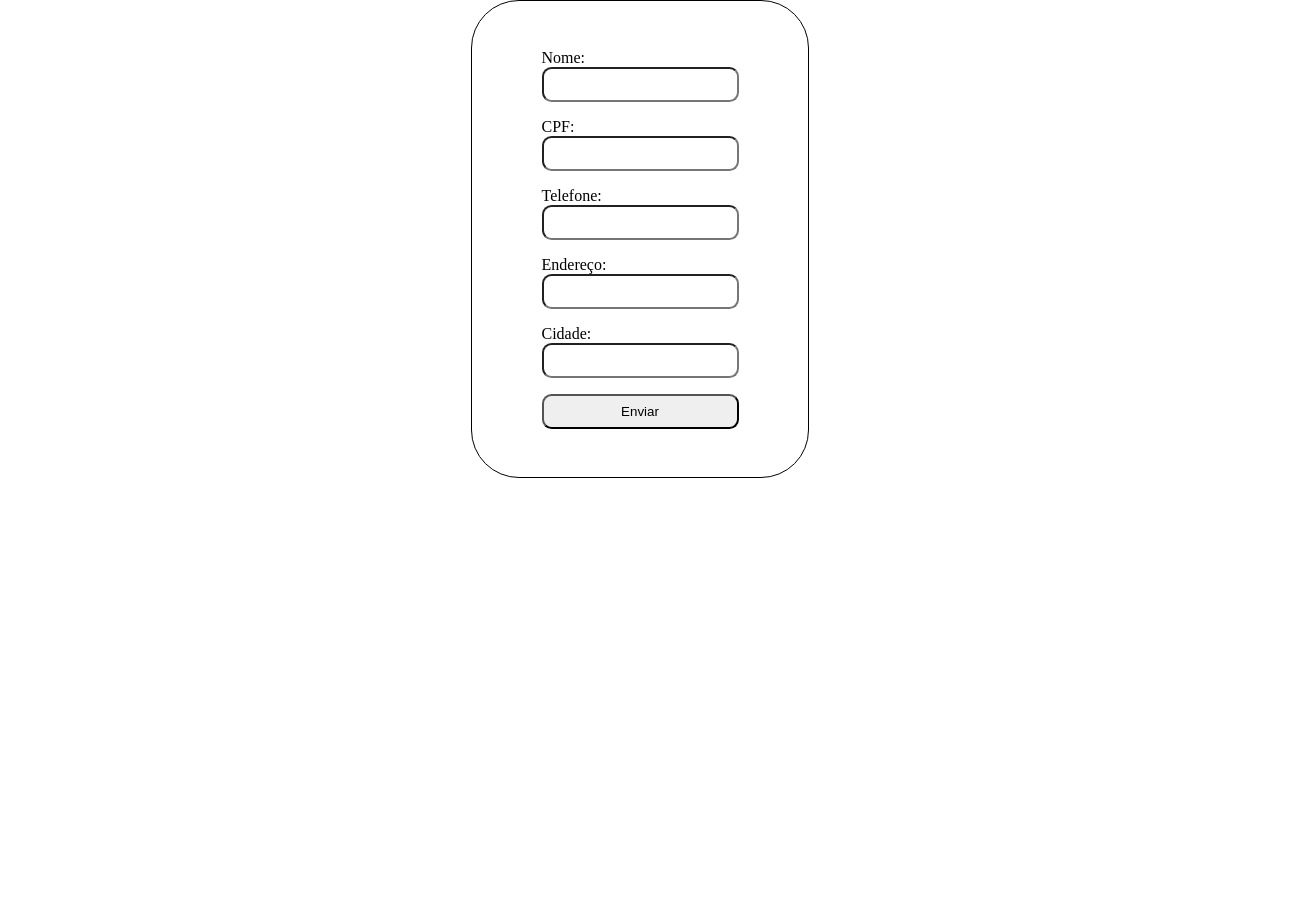
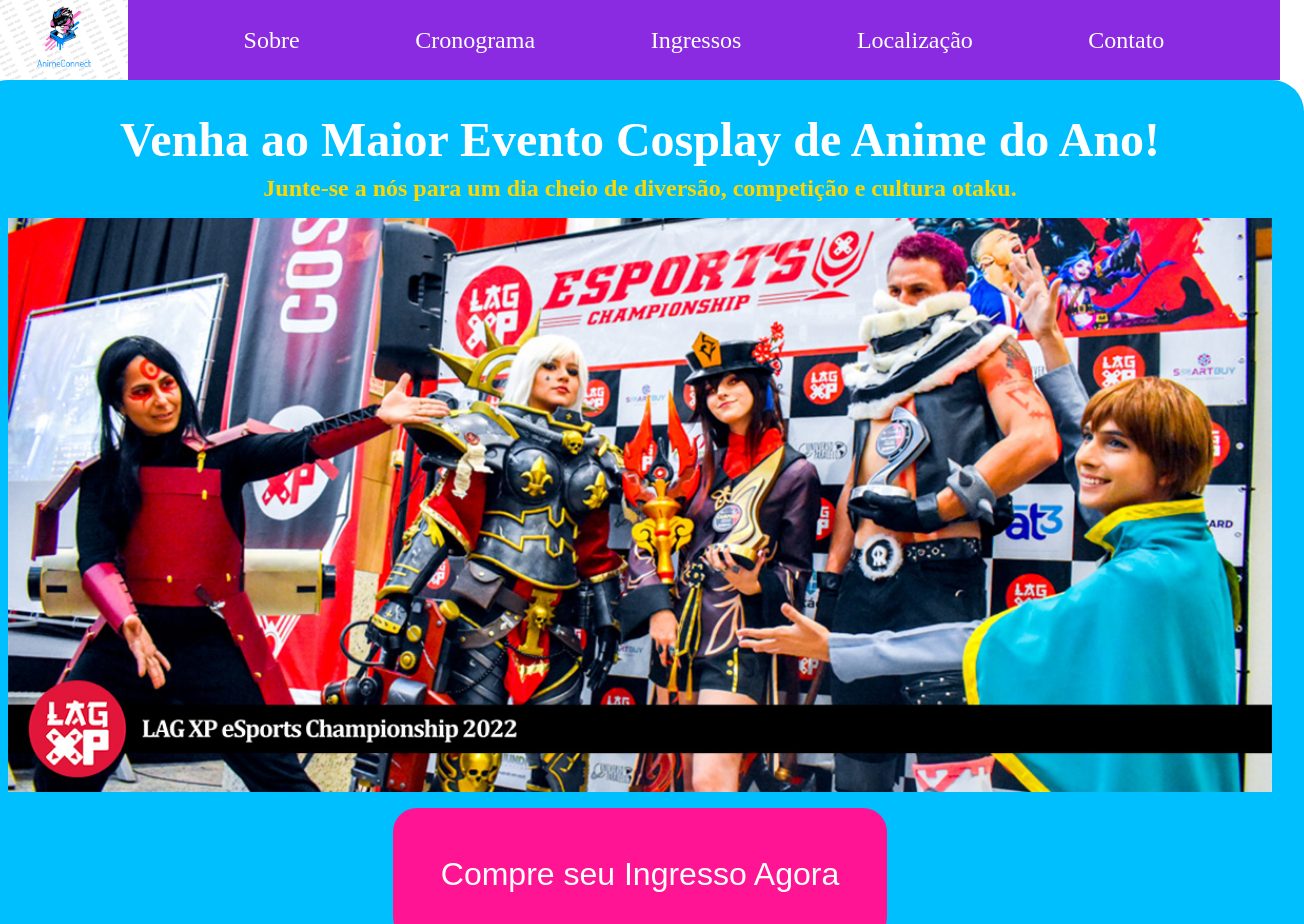
Before and after one commit to denerbatista/landing, a React (Vite) app: page / in a window 1280 px wide. Shown: the top 924 px of the page, 1304 px wide, since content can reach past the window. Before the commit the page ends 800 px from the top, so only its background shows below. Built offline with nearby package versions, Linux system fonts and the light colour scheme.

Commit message:
feat: add components Hero and Header

```diff
--- a/src/App.tsx
+++ b/src/App.tsx
@@ -1,5 +1,7 @@
 import "./App.css";
 import Form from "./components/Form";
+import Header from "./components/Header";
+import Hero from "./components/Hero";
 
 function App() {
   return (
@@ -8,10 +10,12 @@
         display: "flex",
         flexDirection: "column",
         justifyContent: "center",
-        alignItems: 'center',
+        alignItems: "center",
         width: "100vw",
       }}
     >
+      <Header />
+      <Hero />
       <Form />
     </div>
   );
--- a/src/components/Form/index.tsx
+++ b/src/components/Form/index.tsx
@@ -1,5 +1,7 @@
 import { useState } from "react";
 import './style.css'
+
+
 
 function Form() {
   // const name: string;
--- /dev/null
+++ b/src/components/Header/index.tsx
@@ -0,0 +1,21 @@
+import "./style.css";
+
+function Header() {
+  return (
+    <header>
+      <img src="src\assets\logo.jpg" alt="logo do evento AnimeConnect" />
+
+      <nav>
+        <ul>
+          <li><a href="">Sobre</a></li>
+          <li><a href="">Cronograma</a></li>
+          <li><a href="">Ingressos</a></li>
+          <li><a href="">Localização</a></li>
+          <li><a href="">Contato</a></li>
+        </ul>
+      </nav>
+    </header>
+  );
+}
+
+export default Header;
--- /dev/null
+++ b/src/components/Header/style.css
@@ -0,0 +1,37 @@
+header {
+  width: 100vw;
+  height: 10vh;
+  display: flex;
+  align-items: center;
+  background-color: #8a2be2;
+}
+
+header > img {
+  height: 10vh;
+}
+
+header > nav {
+  width: 90vw;
+}
+
+header > nav > ul {
+  display: flex;
+  justify-content: space-evenly;
+}
+
+header > nav > ul > li {
+  list-style-type: none;
+}
+
+header > nav > ul > li > a {
+  text-decoration: none;
+  font-size: 1.5rem;
+  color: #ffffff;
+  &:hover {
+    color: #FFD700;
+  }
+}
+
+/* header > nav > ul > li > a:hover {
+  color: #FFD700;
+} */
--- /dev/null
+++ b/src/components/Hero/index.tsx
@@ -0,0 +1,21 @@
+import "./style.css";
+
+function Hero() {
+  return (
+    <section id="section-hero">
+      <div>
+        <h1>Venha ao Maior Evento Cosplay de Anime do Ano!</h1>
+        <h2>
+          Junte-se a nós para um dia cheio de diversão, competição e cultura
+          otaku.
+        </h2>
+      </div>
+
+      <img src="src\assets\hero.jpg" alt="evento cosplay passado" />
+
+      <button>Compre seu Ingresso Agora</button>
+    </section>
+  );
+}
+
+export default Hero;
--- /dev/null
+++ b/src/components/Hero/style.css
@@ -0,0 +1,36 @@
+#section-hero {
+  display: flex;
+  width: 79rem;
+  flex-direction: column;
+  border-radius: 2rem;
+  padding: 2rem;
+  background-color: #00bfff;
+}
+
+#section-hero > div {
+  display: flex;
+  flex-direction: column;
+  align-items: center;
+  gap: 0.5rem;
+  padding-bottom: 1rem;
+}
+
+#section-hero > div > h1 {
+  font-size: 3rem;
+  color: #ffffff;
+}
+
+#section-hero > div > h2 {
+  color: #ffd700;
+}
+
+#section-hero > button {
+  margin: auto;
+  padding: 3rem;
+  background-color: #FF1493;
+  color: #ffffff;
+  border-radius: 1.5rem;
+  border: none;
+  font-size: 2rem;
+  margin-top: 1rem;
+}
```
Also changed, not shown: src/assets/hero.jpg (added), src/assets/logo.jpg (added).
